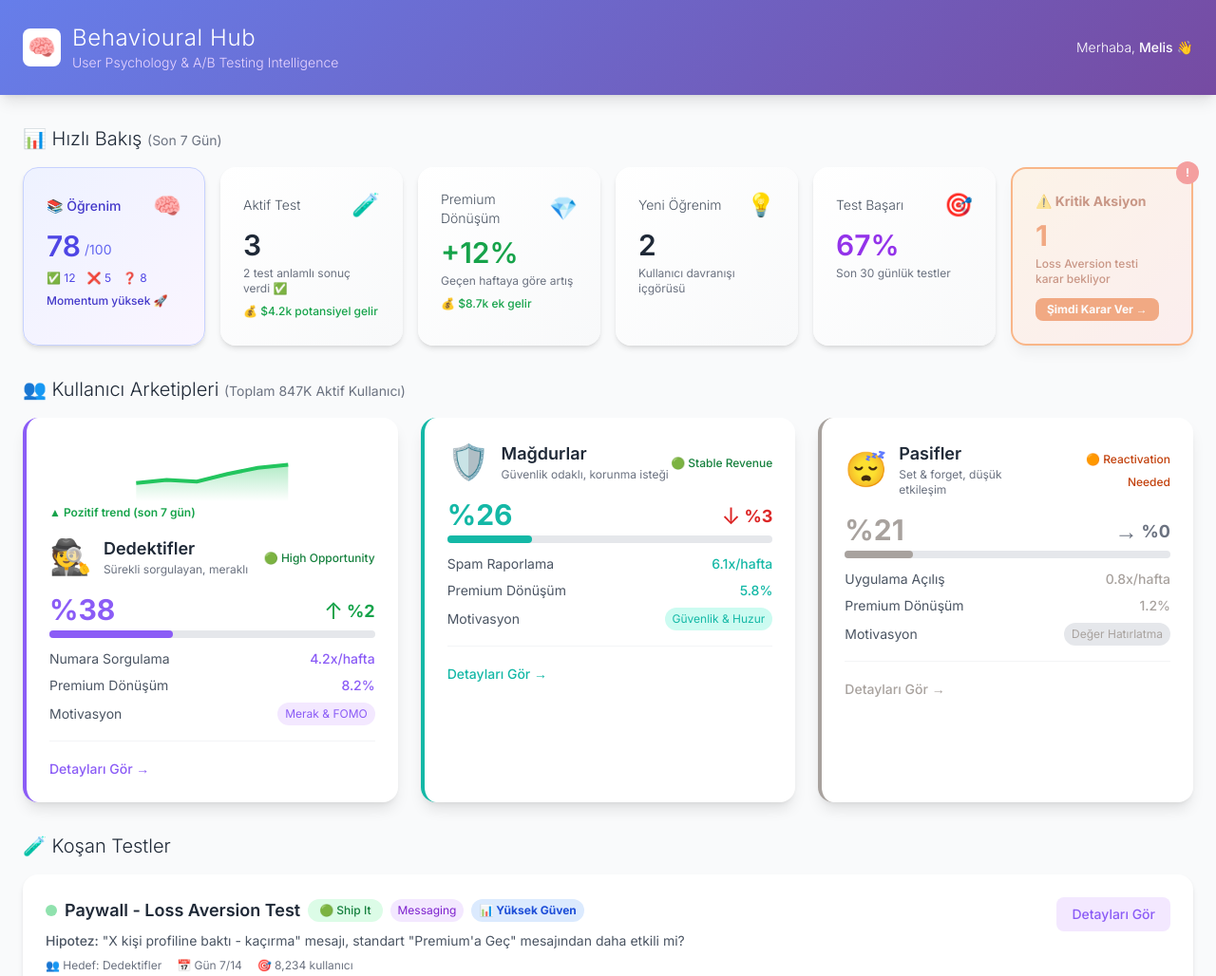
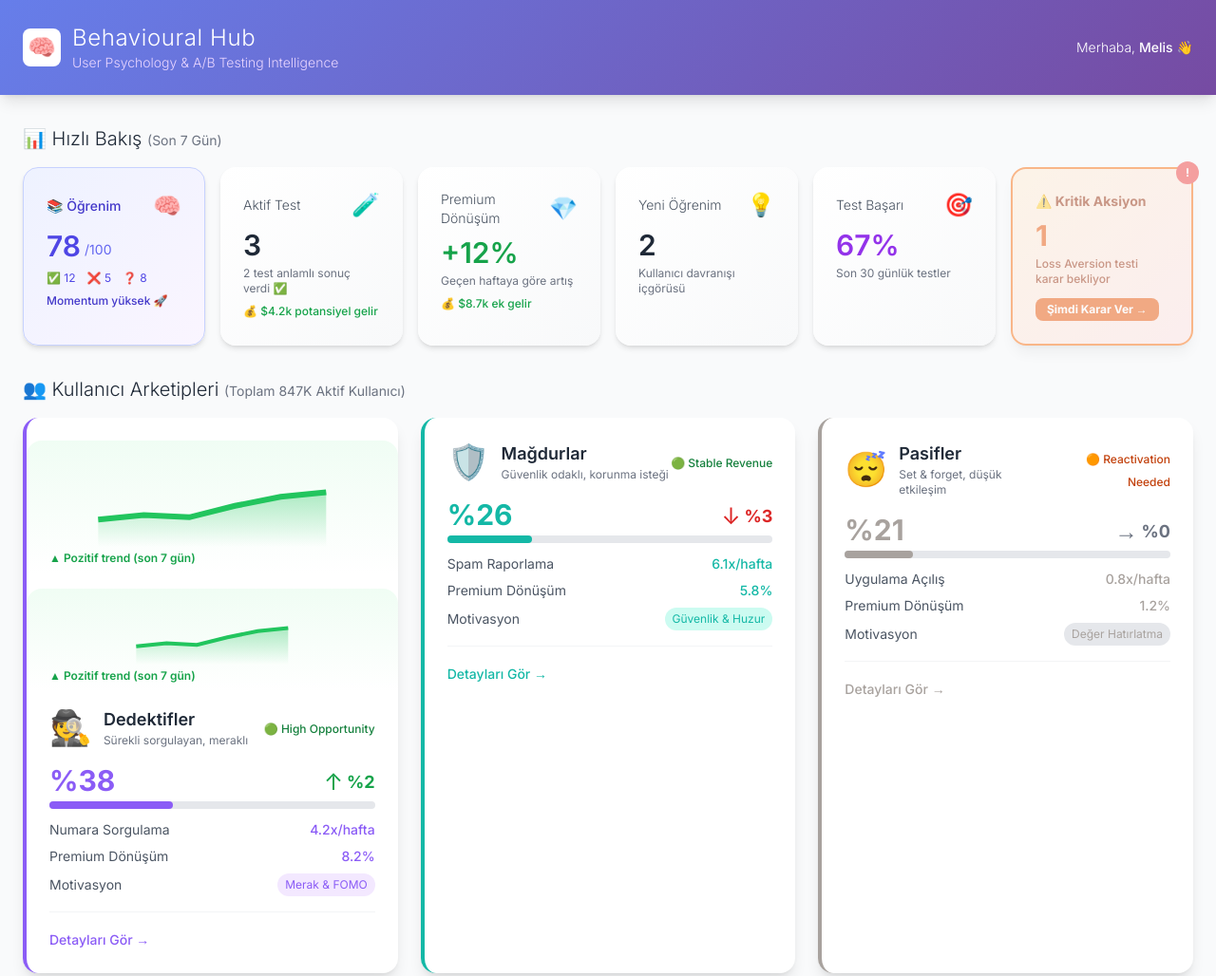
Before and after one commit to Melis-Sutci/behavioural-hub, a plain HTML site: page index.html in a window 1280 px wide. Shown: the top 1028 px of the page at 95% size. Drawn offline with nearby package versions, Linux system fonts and the light colour scheme.

Commit message:
Update index.html

```diff
--- a/index.html
+++ b/index.html
@@ -212,8 +212,36 @@
 
                 <!-- Dedektifler -->
                 <div class="bg-white rounded-2xl p-6 shadow-lg card-hover border-l-4 border-detective cursor-pointer tooltip relative">
+                    <!-- TREND GRAFİĞİ (ÜST KAPAK) -->
+<div class="-mx-6 px-6 pt-4 pb-2 bg-gradient-to-b from-green-50 to-transparent rounded-t-2xl mb-4">
+    <svg viewBox="0 0 100 40" class="w-full h-24">
+        <defs>
+            <linearGradient id="trendFill" x1="0" y1="0" x2="0" y2="1">
+                <stop offset="0%" stop-color="#22c55e" stop-opacity="0.35"/>
+                <stop offset="100%" stop-color="#22c55e" stop-opacity="0"/>
+            </linearGradient>
+        </defs>
+
+        <path
+            d="M0,28 L20,26 L40,27 L60,22 L80,18 L100,16 L100,40 L0,40 Z"
+            fill="url(#trendFill)"
+        />
+
+        <polyline
+            points="0,28 20,26 40,27 60,22 80,18 100,16"
+            fill="none"
+            stroke="#22c55e"
+            stroke-width="2.5"
+        />
+    </svg>
+
+    <div class="text-xs text-green-600 font-semibold mt-1">
+        ▲ Pozitif trend (son 7 gün)
+    </div>
+</div>
+
                     <!-- ÜST ALAN: AREA TREND -->
-<div class="mb-4">
+<div class="mb-4 -mx-6 px-6 pt-4 pb-2 bg-gradient-to-b from-green-50 to-transparent rounded-t-2xl">
     <svg viewBox="0 0 100 40" class="w-full h-16">
         <!-- Dolgu (yansıma) -->
         <defs>
```
